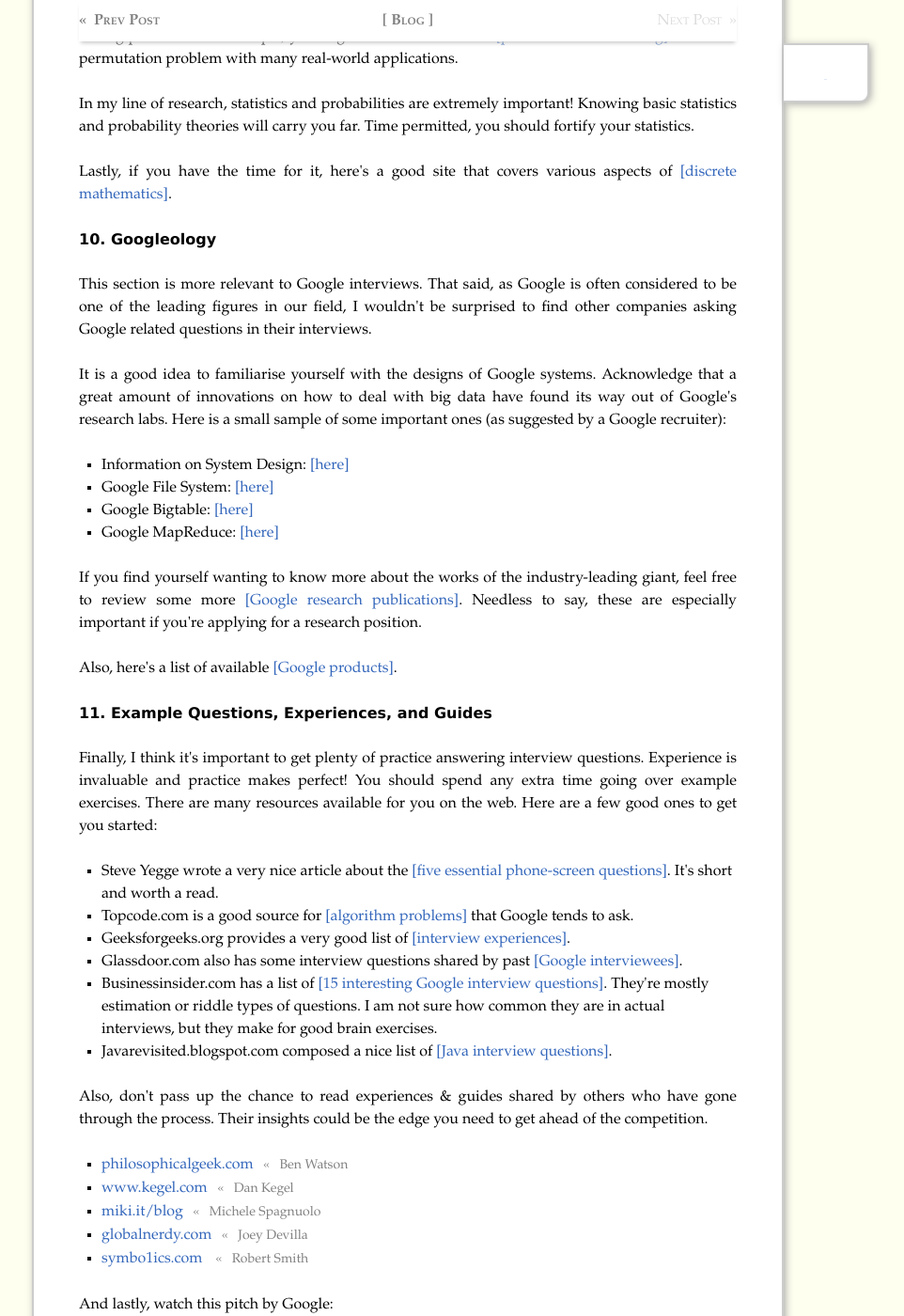
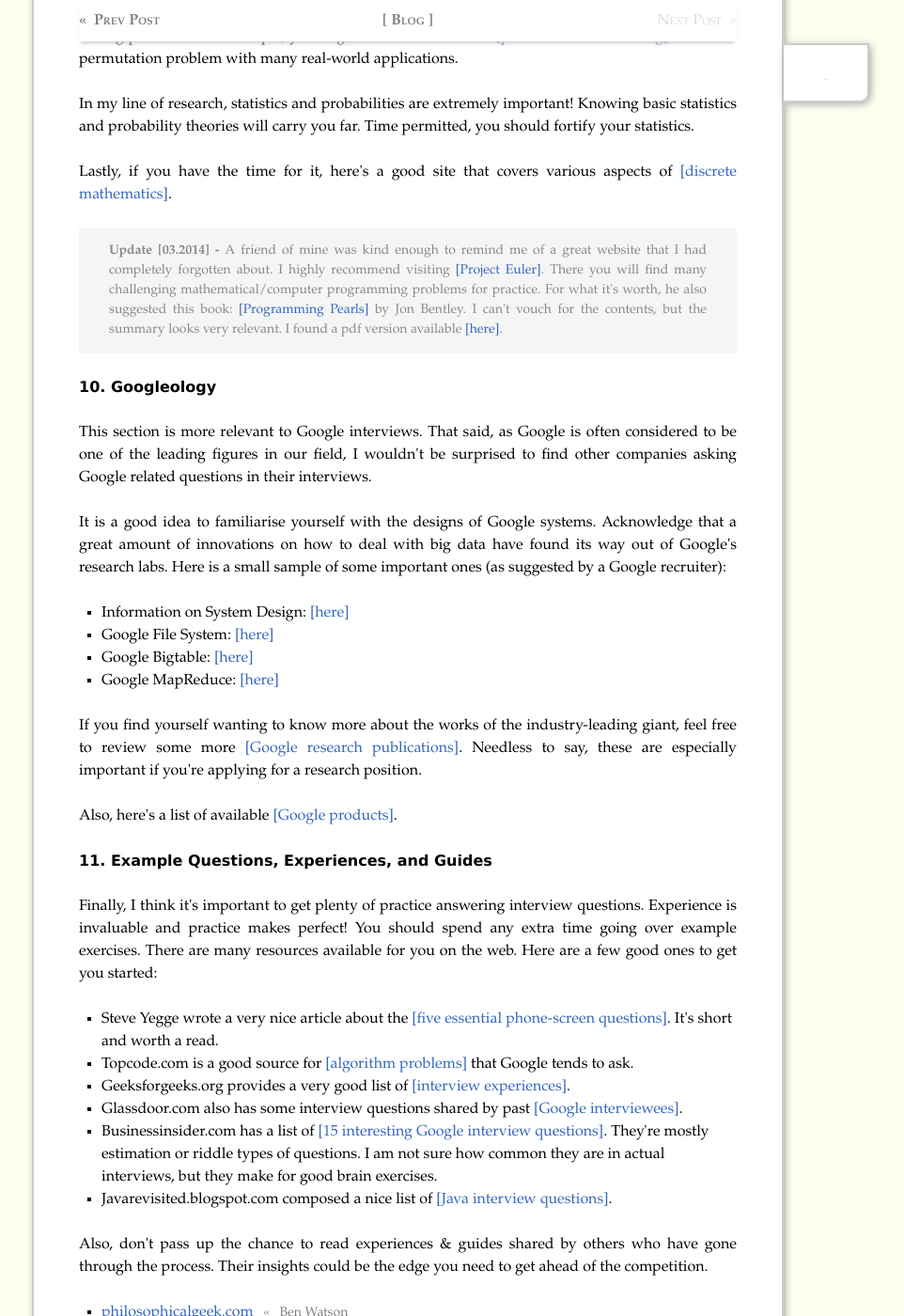
Before and after one commit to trananh/trananh.github.io, a Jekyll site: the page built from _posts/2014-02-24-preparing-for-a-google-phone-interview.html, in a window 1280 px wide and 1400 px high, scrolled down 5320 px. Shown: the whole window at 94% size, without its empty margins (206-1168 px from the left). Built offline with Jekyll 4.4.1, drawn with Linux system fonts in a browser that asks for light colours; nearby versions of some CDN libraries; comment, search, counter and statistics services are not loaded.

Commit message:
Updated with more links.

```diff
--- a/_posts/2014-02-24-preparing-for-a-google-phone-interview.html
+++ b/_posts/2014-02-24-preparing-for-a-google-phone-interview.html
@@ -381,6 +381,16 @@
     Lastly, if you have the time for it, here's a good site that covers various aspects of
     <a href="http://math.about.com/od/discretemath/" target="_blank">[discrete mathematics]</a>.
 </p>
+<div class="update">
+    <span class="title">Update [03.2014] - </span>
+    A friend of mine was kind enough to remind me of a great website that I had completely forgotten about.
+    I highly recommend visiting <a href="http://projecteuler.net/" target="_blank">[Project Euler]</a>. There
+    you will find many challenging mathematical/computer programming problems for practice.  For what it's
+    worth, he also suggested this book: <a href="http://www.cs.bell-labs.com/cm/cs/pearls/" target="_blank">
+    [Programming Pearls]</a> by Jon Bentley. I can't vouch for the contents, but the summary looks very relevant.
+    I found a pdf version available <a href="http://www.it.iitb.ac.in/~deepak/deepak/placement/Programming_pearls.pdf"
+    target="_blank">[here]</a>.
+</div>
 
 
 
--- a/css/screen.css
+++ b/css/screen.css
@@ -187,6 +187,18 @@
 	color: grey;
 	font-size: 0.875em;
 	line-height: 1.714em;
+}
+.update {
+    background: whitesmoke;
+	padding: 1em 4.5714286% 1em 4.5714286%;
+	margin: 1.5em 0;
+	color: #888;
+	font-size: 0.875em;
+	line-height: 1.5em;
+	text-align: justify;
+}
+.update .title {
+    font-weight: bold;
 }
 
 
```
